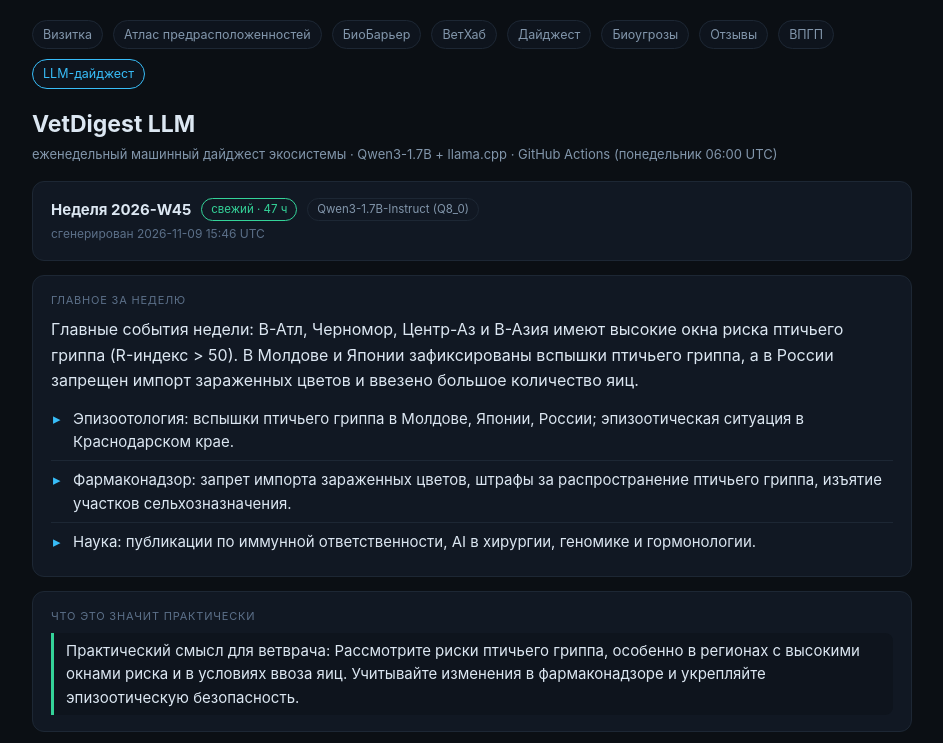
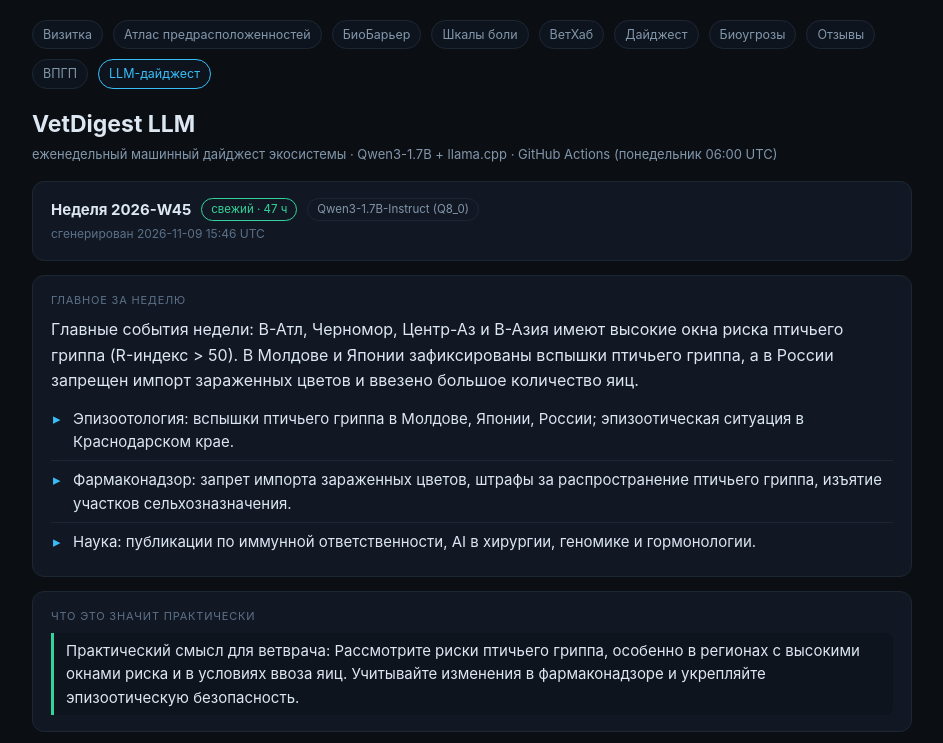
Before and after one commit to shray77/vet-digest-llm, a plain HTML site: page index.html in a window 1280 px wide. Shown: the top 743 px of the page, without its empty margins (168-1111 px from the left). Drawn offline with Linux system fonts and the light colour scheme; no server answers.

Commit message:
хаб-волна: +Шкалы боли (Task 236)

```diff
--- a/index.html
+++ b/index.html
@@ -53,6 +53,7 @@ footer a{color:var(--accent);text-decoration:none}
     <a href="https://shray77.github.io/">Визитка</a>
     <a href="https://shray77.github.io/vetpredis-site/">Атлас предрасположенностей</a>
     <a href="https://shray77.github.io/biobarrier-site/">БиоБарьер</a>
+    <a href="https://shray77.github.io/vetpain-site/">Шкалы боли</a>
     <a href="https://shray77.github.io/vet-hub/">ВетХаб</a>
     <a href="https://shray77.github.io/vetdigest-site/">Дайджест</a>
     <a href="https://shray77.github.io/biothreat-site/">Биоугрозы</a>
```
